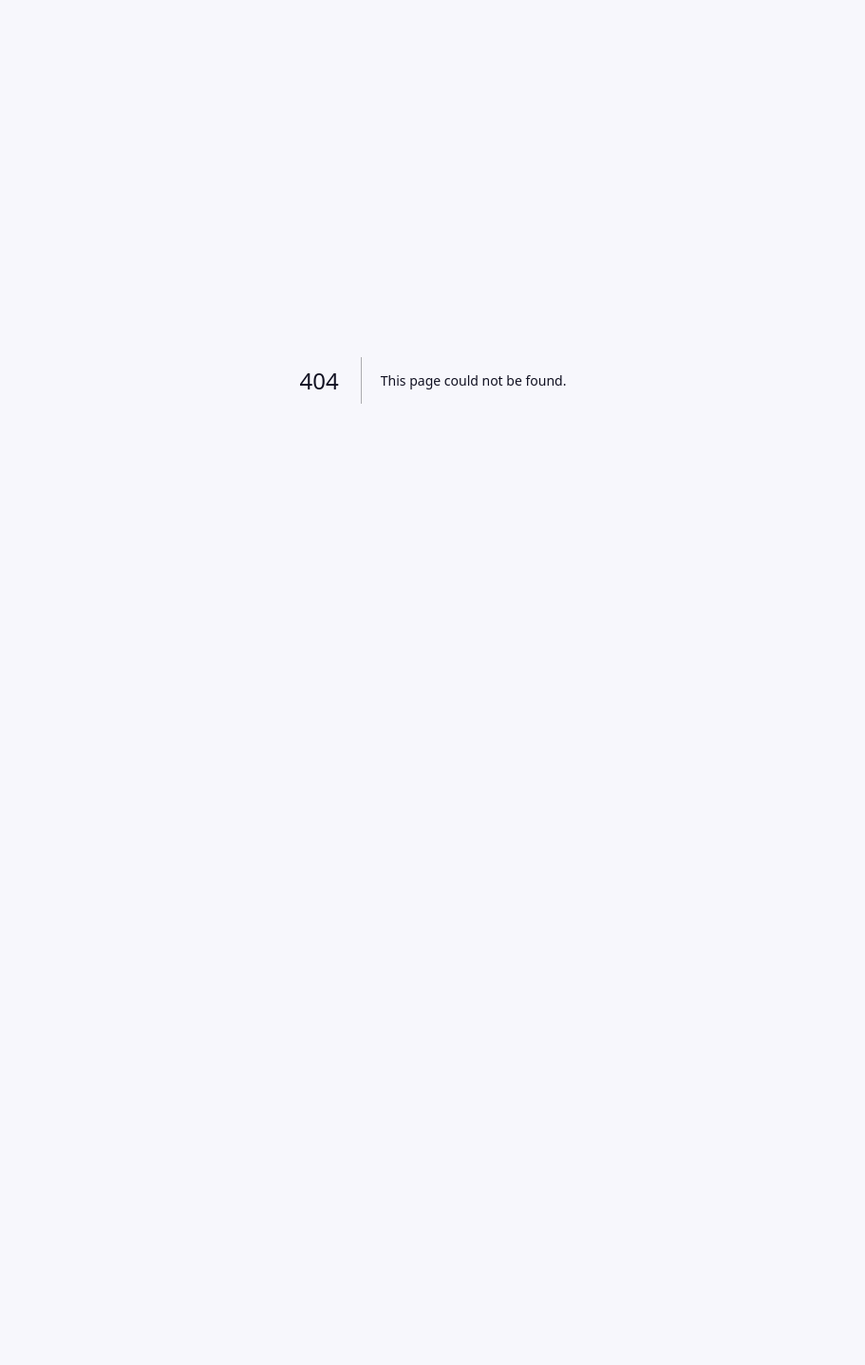
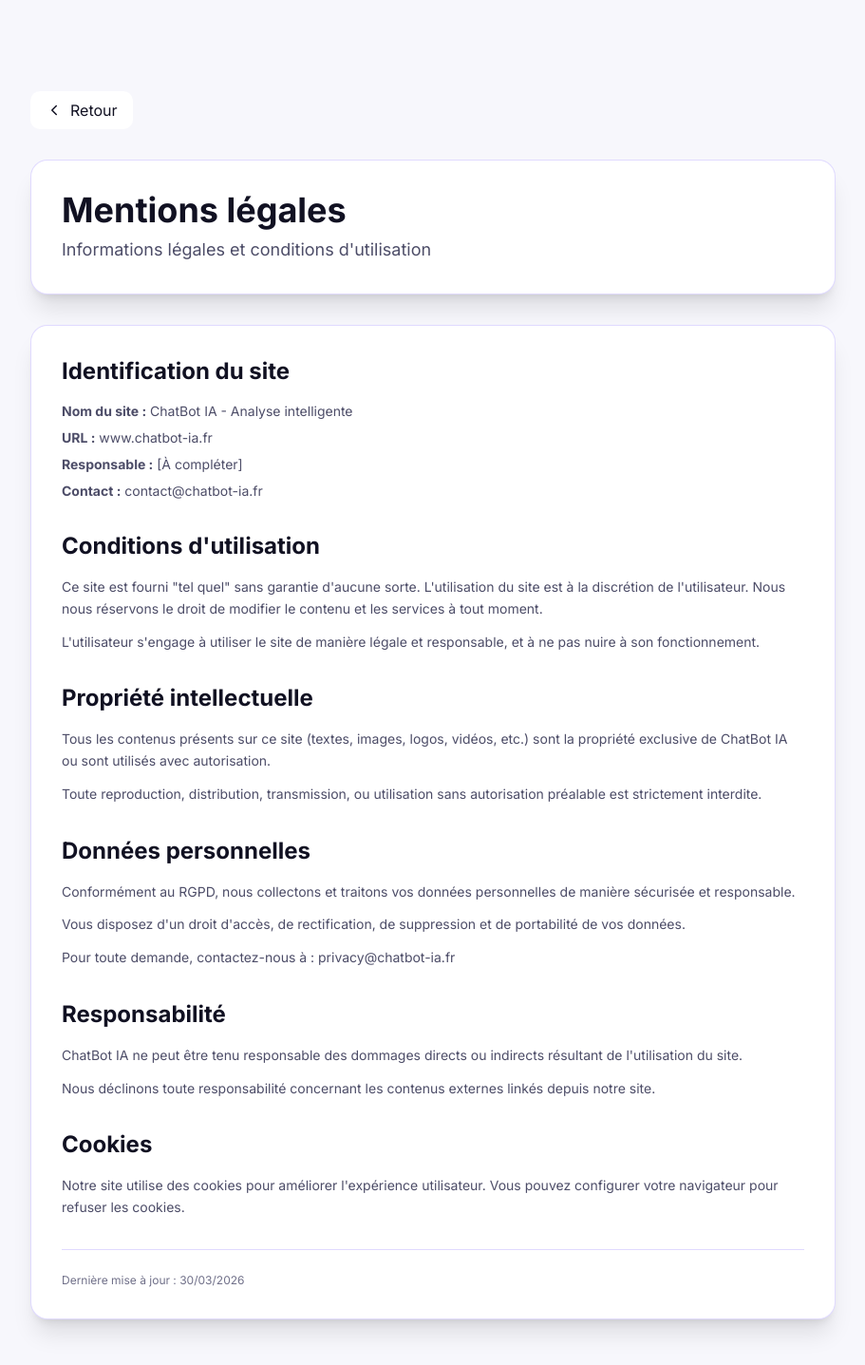
Before and after one commit to Altrevis/YnovIAProject, a Next.js app: page /legal in a window 1280 px wide. Before the commit this address had no page. Shown: the whole page at 95% size, without its empty margins (184-1095 px from the left). Before the commit the page ends 800 px from the top, so only its background shows below. Built offline with nearby package versions, Linux system fonts and the light colour scheme.

Commit message:
FIX color serach and filter bar

```diff
--- /dev/null
+++ b/app/legal/page.tsx
@@ -0,0 +1,153 @@
+'use client';
+
+import Link from 'next/link';
+import { ChevronLeft } from 'lucide-react';
+
+export default function LegalPage() {
+  return (
+    <div style={{ backgroundColor: 'var(--bg-main)' }} className="min-h-screen pt-24">
+      <div className="max-w-4xl mx-auto px-6 pb-12">
+        {/* Back Button */}
+        <Link
+          href="/"
+          className="inline-flex items-center gap-2 mb-8 px-4 py-2 rounded-lg transition-all duration-200 hover:scale-105 active:scale-95"
+          style={{
+            backgroundColor: 'var(--bg-card)',
+            color: 'var(--text-main)',
+            borderColor: 'rgba(102, 71, 252, 0.2)',
+          }}
+          onMouseEnter={(e) => {
+            e.currentTarget.style.backgroundColor = 'var(--bg-secondary)';
+          }}
+          onMouseLeave={(e) => {
+            e.currentTarget.style.backgroundColor = 'var(--bg-card)';
+          }}
+        >
+          <ChevronLeft size={18} />
+          Retour
+        </Link>
+
+        {/* Header */}
+        <div style={{
+          backgroundColor: 'var(--bg-card)',
+          borderColor: 'rgba(102, 71, 252, 0.2)',
+        }} className="rounded-2xl shadow-xl border p-8 mb-8 transition-colors duration-200">
+          <h1 className="text-4xl font-bold mb-2" style={{ color: 'var(--text-main)' }}>
+            Mentions légales
+          </h1>
+          <p style={{ color: 'var(--text-secondary)' }} className="text-lg">
+            Informations légales et conditions d'utilisation
+          </p>
+        </div>
+
+        {/* Content */}
+        <div style={{
+          backgroundColor: 'var(--bg-card)',
+          borderColor: 'rgba(102, 71, 252, 0.2)',
+        }} className="rounded-2xl shadow-xl border p-8 space-y-8 transition-colors duration-200">
+
+          {/* Section 1 */}
+          <section>
+            <h2 className="text-2xl font-bold mb-4" style={{ color: 'var(--text-main)' }}>
+              Identification du site
+            </h2>
+            <div style={{ color: 'var(--text-secondary)' }} className="space-y-2 text-sm">
+              <p><strong>Nom du site :</strong> ChatBot IA - Analyse intelligente</p>
+              <p><strong>URL :</strong> www.chatbot-ia.fr</p>
+              <p><strong>Responsable :</strong> [À compléter]</p>
+              <p><strong>Contact :</strong> contact@chatbot-ia.fr</p>
+            </div>
+          </section>
+
+          {/* Section 2 */}
+          <section>
+            <h2 className="text-2xl font-bold mb-4" style={{ color: 'var(--text-main)' }}>
+              Conditions d'utilisation
+            </h2>
+            <div style={{ color: 'var(--text-secondary)' }} className="space-y-3 text-sm leading-relaxed">
+              <p>
+                Ce site est fourni "tel quel" sans garantie d'aucune sorte. L'utilisation du site est à la discrétion de l'utilisateur.
+                Nous nous réservons le droit de modifier le contenu et les services à tout moment.
+              </p>
+              <p>
+                L'utilisateur s'engage à utiliser le site de manière légale et responsable, et à ne pas nuire à son fonctionnement.
+              </p>
+            </div>
+          </section>
+
+          {/* Section 3 */}
+          <section>
+            <h2 className="text-2xl font-bold mb-4" style={{ color: 'var(--text-main)' }}>
+              Propriété intellectuelle
+            </h2>
+            <div style={{ color: 'var(--text-secondary)' }} className="space-y-3 text-sm leading-relaxed">
+              <p>
+                Tous les contenus présents sur ce site (textes, images, logos, vidéos, etc.) sont la propriété exclusive de ChatBot IA
+                ou sont utilisés avec autorisation.
+              </p>
+              <p>
+                Toute reproduction, distribution, transmission, ou utilisation sans autorisation préalable est strictement interdite.
+              </p>
+            </div>
+          </section>
+
+          {/* Section 4 */}
+          <section>
+            <h2 className="text-2xl font-bold mb-4" style={{ color: 'var(--text-main)' }}>
+              Données personnelles
+            </h2>
+            <div style={{ color: 'var(--text-secondary)' }} className="space-y-3 text-sm leading-relaxed">
+              <p>
+                Conformément au RGPD, nous collectons et traitons vos données personnelles de manière sécurisée et responsable.
+              </p>
+              <p>
+                Vous disposez d'un droit d'accès, de rectification, de suppression et de portabilité de vos données.
+              </p>
+              <p>
+                Pour toute demande, contactez-nous à : privacy@chatbot-ia.fr
+              </p>
+            </div>
+          </section>
+
+          {/* Section 5 */}
+          <section>
+            <h2 className="text-2xl font-bold mb-4" style={{ color: 'var(--text-main)' }}>
+              Responsabilité
+            </h2>
+            <div style={{ color: 'var(--text-secondary)' }} className="space-y-3 text-sm leading-relaxed">
+              <p>
+                ChatBot IA ne peut être tenu responsable des dommages directs ou indirects résultant de l'utilisation du site.
+              </p>
+              <p>
+                Nous déclinons toute responsabilité concernant les contenus externes linkés depuis notre site.
+              </p>
+            </div>
+          </section>
+
+          {/* Section 6 */}
+          <section>
+            <h2 className="text-2xl font-bold mb-4" style={{ color: 'var(--text-main)' }}>
+              Cookies
+            </h2>
+            <div style={{ color: 'var(--text-secondary)' }} className="space-y-3 text-sm leading-relaxed">
+              <p>
+                Notre site utilise des cookies pour améliorer l'expérience utilisateur. Vous pouvez configurer votre navigateur
+                pour refuser les cookies.
+              </p>
+            </div>
+          </section>
+
+          {/* Footer Note */}
+          <div
+            className="pt-6 border-t"
+            style={{ borderColor: 'rgba(102, 71, 252, 0.2)' }}
+          >
+            <p style={{ color: 'var(--text-muted)' }} className="text-xs">
+              Dernière mise à jour : {new Date().toLocaleDateString('fr-FR')}
+            </p>
+          </div>
+        </div>
+      </div>
+    </div>
+  );
+}
--- a/components/results-table.tsx
+++ b/components/results-table.tsx
@@ -165,9 +165,9 @@ export default function ResultsTable() {
                 placeholder="Rechercher..."
                 autoFocus
                 style={{
-                  backgroundColor: 'rgba(255, 255, 255, 0.9)',
-                  color: 'var(--primary)',
-                  borderColor: 'rgba(255, 255, 255, 0.95)',
+                  backgroundColor: 'var(--bg-secondary)',
+                  color: 'var(--text-main)',
+                  borderColor: 'rgba(102, 71, 252, 0.3)',
                 }}
                 className="absolute right-10 border-2 rounded-lg px-3 py-1.5 text-sm w-48 focus:outline-none focus:ring-2 focus:ring-white transition-colors duration-200 placeholder-opacity-50"
               />
@@ -246,7 +246,7 @@ export default function ResultsTable() {
             {/* Filter: Type */}
             <div className="flex items-center gap-3">
               <label style={{ color: '#ffffff' }} className="text-sm font-medium whitespace-nowrap">Type:</label>
-              <select style={{ backgroundColor: 'rgba(255, 255, 255, 0.9)', color: 'var(--primary)' }} className="px-3 py-1 rounded-lg border-none outline-none text-sm font-medium">
+              <select style={{ backgroundColor: 'var(--bg-secondary)', color: 'var(--text-main)', borderColor: 'rgba(102, 71, 252, 0.3)' }} className="px-3 py-1 rounded-lg border-2 outline-none text-sm font-medium transition-colors duration-200">
                 <option>Tous</option>
                 <option>Personne</option>
                 <option>Entreprise</option>
@@ -256,7 +256,7 @@ export default function ResultsTable() {
             {/* Filter: Source */}
             <div className="flex items-center gap-3">
               <label style={{ color: '#ffffff' }} className="text-sm font-medium whitespace-nowrap">Source:</label>
-              <select style={{ backgroundColor: 'rgba(255, 255, 255, 0.9)', color: 'var(--primary)' }} className="px-3 py-1 rounded-lg border-none outline-none text-sm font-medium transition-colors duration-200">
+              <select style={{ backgroundColor: 'var(--bg-secondary)', color: 'var(--text-main)', borderColor: 'rgba(102, 71, 252, 0.3)' }} className="px-3 py-1 rounded-lg border-2 outline-none text-sm font-medium transition-colors duration-200">
                 <option>Tous</option>
                 <option>LinkedIn</option>
                 <option>Twitter</option>
@@ -272,12 +272,20 @@ export default function ResultsTable() {
               <input
                 type="text"
                 inputMode="numeric"
-                maxLength={4}
+                maxLength={10}
                 value={dateFilter}
-                onChange={(e) => setDateFilter(e.target.value.replace(/\D/g, '').slice(0, 4))}
-                placeholder="AAAA"
-                style={{ backgroundColor: 'rgba(255, 255, 255, 0.9)', color: 'var(--primary)' }}
-                className="w-20 px-3 py-1 rounded-lg border-none outline-none text-sm font-medium transition-colors duration-200 placeholder:opacity-60"
+                onChange={(e) => {
+                  let value = e.target.value.replace(/\D/g, '');
+                  if (value.length > 0) {
+                    if (value.length <= 2) value = value;
+                    else if (value.length <= 4) value = value.slice(0, 2) + '/' + value.slice(2);
+                    else value = value.slice(0, 2) + '/' + value.slice(2, 4) + '/' + value.slice(4, 8);
+                  }
+                  setDateFilter(value);
+                }}
+                placeholder="jj/mm/aaaa"
+                style={{ backgroundColor: 'var(--bg-secondary)', color: 'var(--text-main)', borderColor: 'rgba(102, 71, 252, 0.3)' }}
+                className="w-32 px-3 py-1 rounded-lg border-2 outline-none text-sm font-medium transition-colors duration-200 placeholder:opacity-60"
               />
             </div>
           </div>
```
